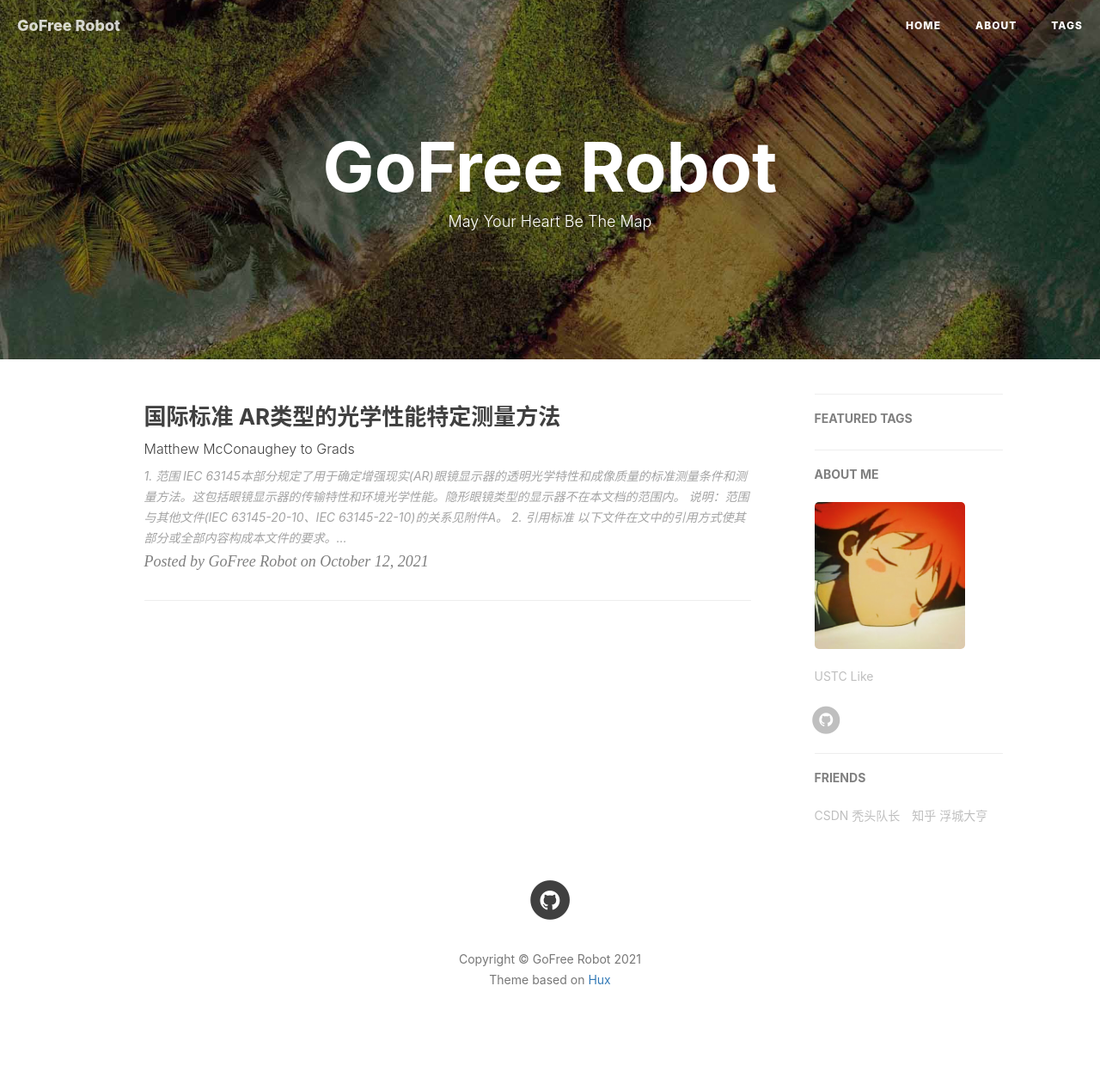
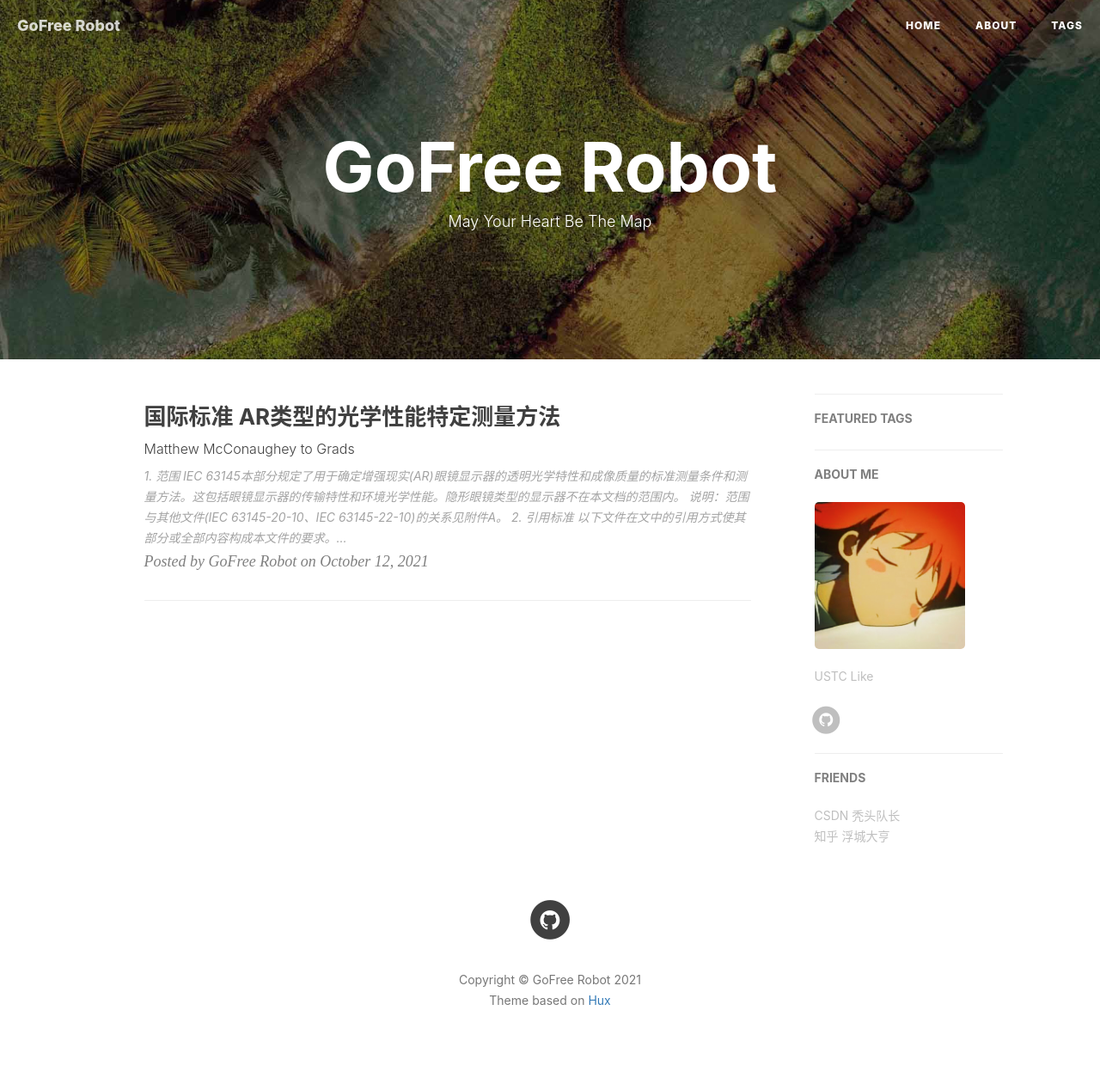
Before and after one commit to ahlike/ahlike.github.io, a Jekyll site: the page built from index.html, in a window 1280 px wide. Shown: the whole page at 86% size. Built offline with Jekyll 4.4.1, drawn with Linux system fonts in a browser that asks for light colours; nearby versions of some CDN libraries; the list of posts is cut into pages by our own code; comment, search, counter and statistics services are not loaded; before the commit the page ends 1244 px from its top, so only the background shows below that.

```diff
--- a/_layouts/page.html
+++ b/_layouts/page.html
@@ -179,7 +179,7 @@ layout: default
                 <h5>FRIENDS</h5>
                 <ul class="list-inline">
                     {% for friend in site.friends %}
-                        <li><a href="{{friend.href}}">{{friend.title}}</a></li>
+                        <li><a href="{{friend.href}}">{{friend.title}}</a></li><br/>
                     {% endfor %}
                 </ul>
                 {% endif %}
```
